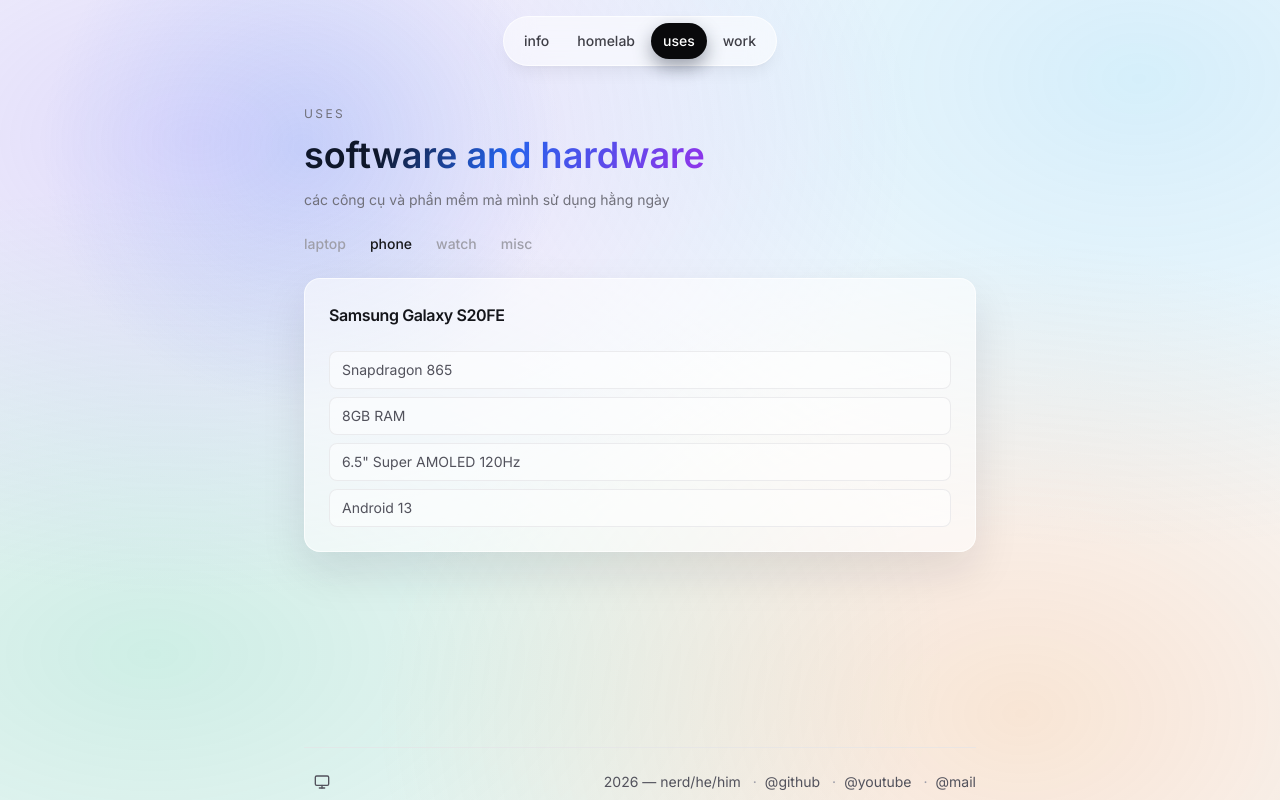
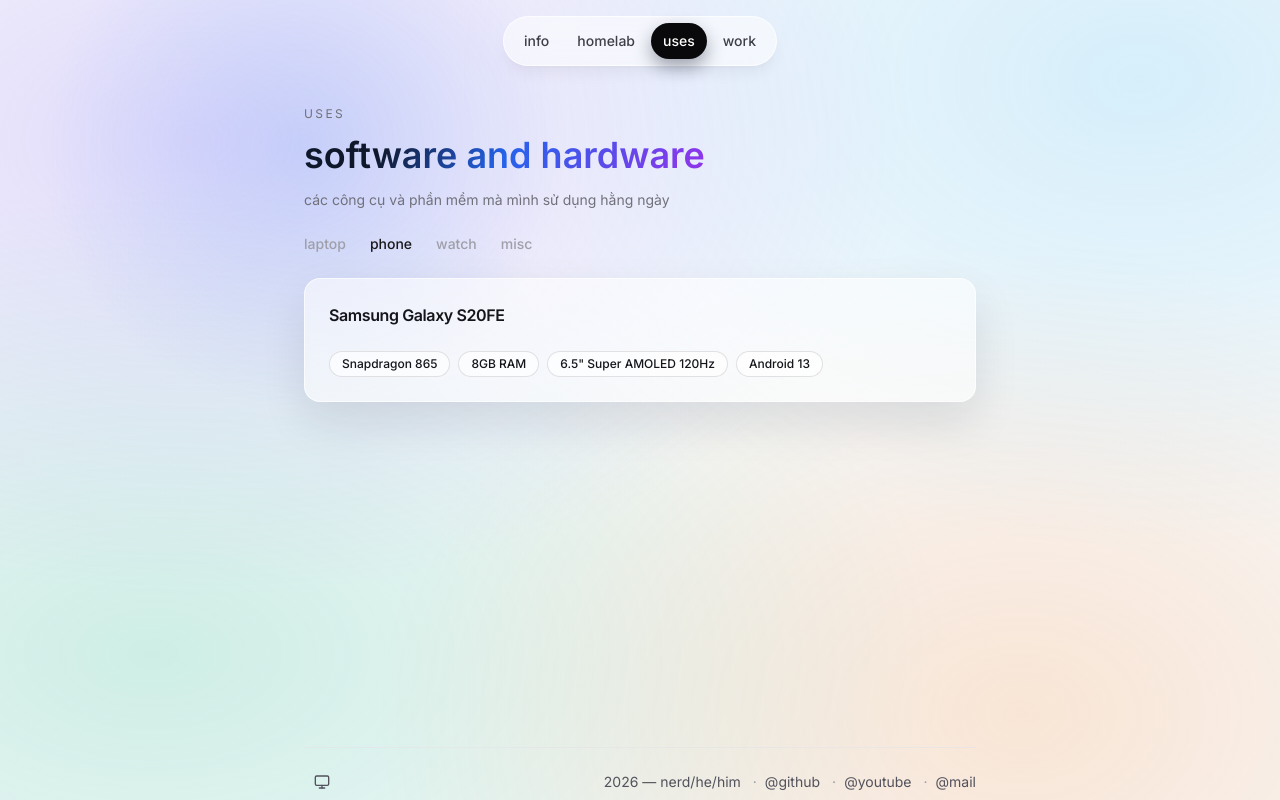
Before and after one commit to Tung1312/personal-site, a Next.js app: page /uses in a window 1280 px wide. Both pictures are taken after a click on the button "phone". Built offline with nearby package versions, Linux system fonts and the light colour scheme.

Commit message:
feat: rendering elements as pill chips instead of cards

```diff
--- a/app/uses/page.tsx
+++ b/app/uses/page.tsx
@@ -152,30 +152,30 @@
                     <CardTitle>{data.name}</CardTitle>
                   </CardHeader>
                   <CardContent>
-                    <ul className="space-y-2 text-sm text-zinc-600 dark:text-zinc-300">
+                    <div className="flex flex-wrap gap-2">
                       {data.specs.map((item) => (
-                        <li
+                        <span
                           key={item}
-                          className="rounded-lg border border-zinc-200/70 bg-white/50 px-3 py-2 dark:border-zinc-700 dark:bg-zinc-950/30"
+                          className="rounded-full border border-zinc-300/70 bg-white/65 px-3 py-1 text-xs font-medium dark:border-zinc-700 dark:bg-zinc-900/70"
                         >
                           {item}
-                        </li>
+                        </span>
                       ))}
-                    </ul>
+                    </div>
                   </CardContent>
                 </>
               ) : (
                 <CardContent className="pt-6">
-                  <ul className="space-y-2 text-sm text-zinc-600 dark:text-zinc-300">
-                    {data.items.map((item) => (
-                      <li
+                  <div className="flex flex-wrap gap-2">
+                    {(data as { items: readonly string[] }).items.map((item) => (
+                      <span
                         key={item}
-                        className="rounded-lg border border-zinc-200/70 bg-white/50 px-3 py-2 dark:border-zinc-700 dark:bg-zinc-950/30"
+                        className="rounded-full border border-zinc-300/70 bg-white/65 px-3 py-1 text-xs font-medium dark:border-zinc-700 dark:bg-zinc-900/70"
                       >
                         {item}
-                      </li>
+                      </span>
                     ))}
-                  </ul>
+                  </div>
                 </CardContent>
               )}
             </Card>
```
